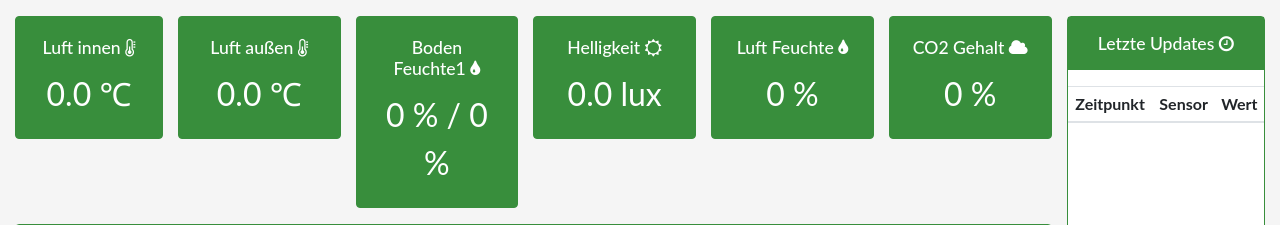
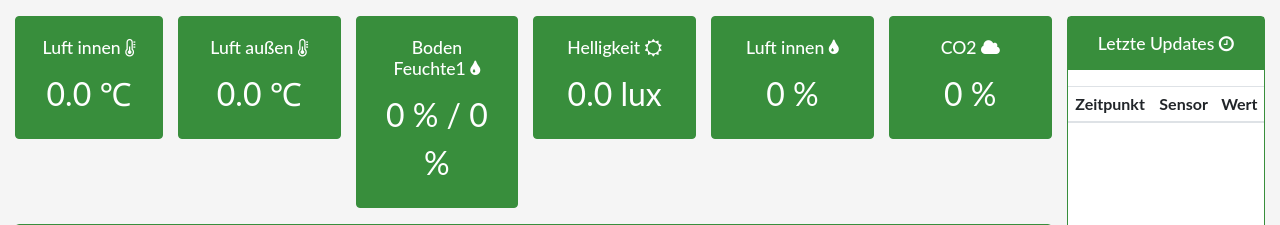
Before and after one commit to hablijack/greenhouse, a Flask app: page / in a window 1280 px wide. Shown: the part 56-281 px from the top of the page. Run offline with Flask 2, Linux system fonts and the light colour scheme; data that the repository does not hold is empty; parts of the project's set-up code (start-up, migrations or seed data) failed here and were passed over; some libraries are stand-ins or nearby versions.

Commit message:
naming changed

```diff
--- a/templates/index.html
+++ b/templates/index.html
@@ -80,7 +80,7 @@
                 <div class="col-lg-2 mb-3 pl-0">
                     <div class="card ok">
                         <div class="card-body text-center">
-                            <h5 class="card-title">Luft Feuchte <i class="fa fa-tint" aria-hidden="true"></i></h4>
+                            <h5 class="card-title">Luft innen <i class="fa fa-tint" aria-hidden="true"></i></h4>
                             <p class="card-text" id="last-humidity">{{ current.humidity_inside | default(0, true) | round | int }} %</p>
                         </div>
                     </div>
@@ -88,7 +88,7 @@
                 <div class="col-lg-2 mb-3 pl-0">
                     <div class="card ok">
                         <div class="card-body text-center">
-                            <h5 class="card-title">CO2 Gehalt <i class="fa fa-cloud" aria-hidden="true"></i></h5>
+                            <h5 class="card-title">CO2 <i class="fa fa-cloud" aria-hidden="true"></i></h5>
                             <p class="card-text" id="last-placeholder">{{ current.co2 | default(0, true) | round | int }} %</p>
                         </div>
                     </div>
```
